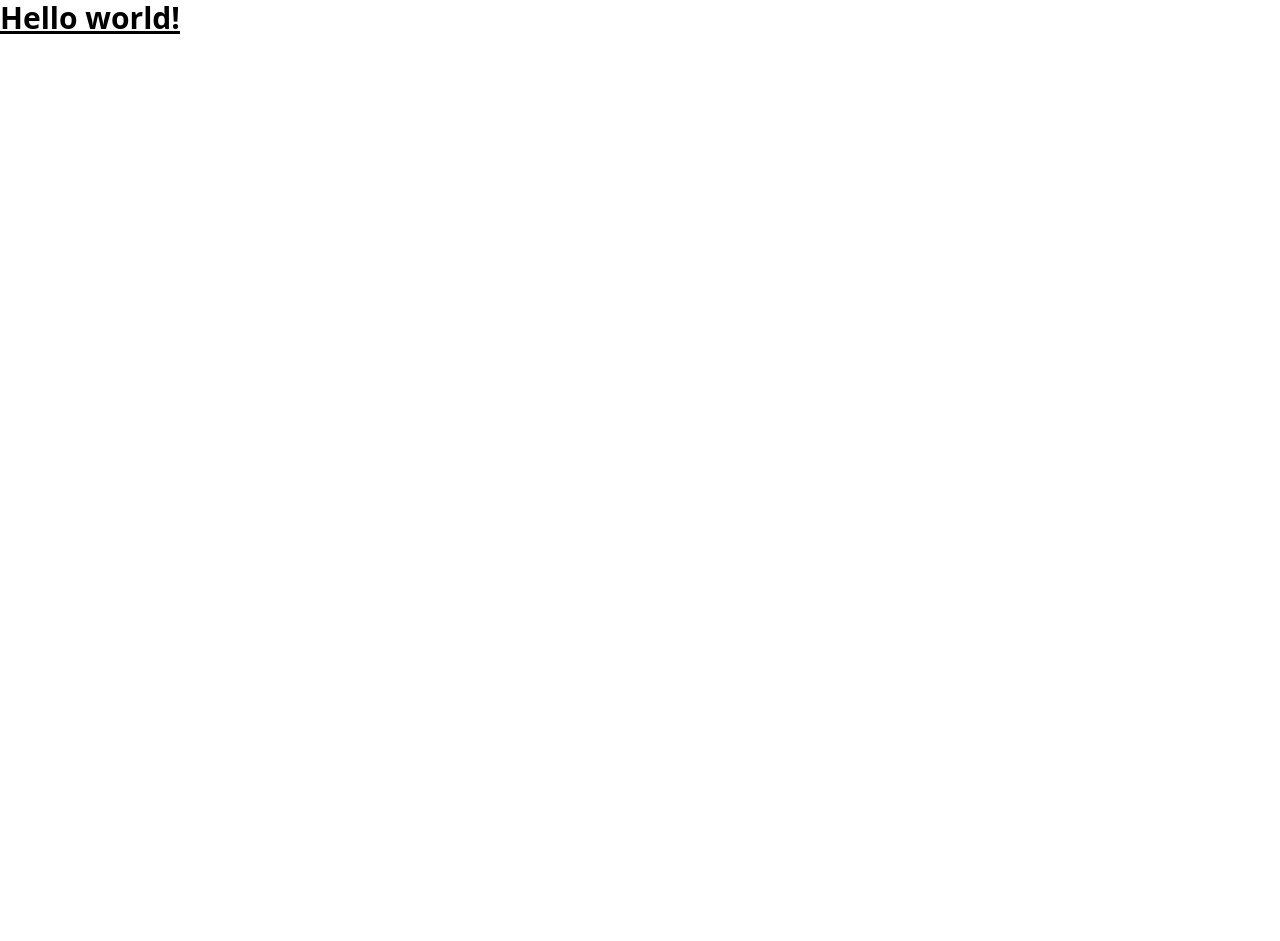
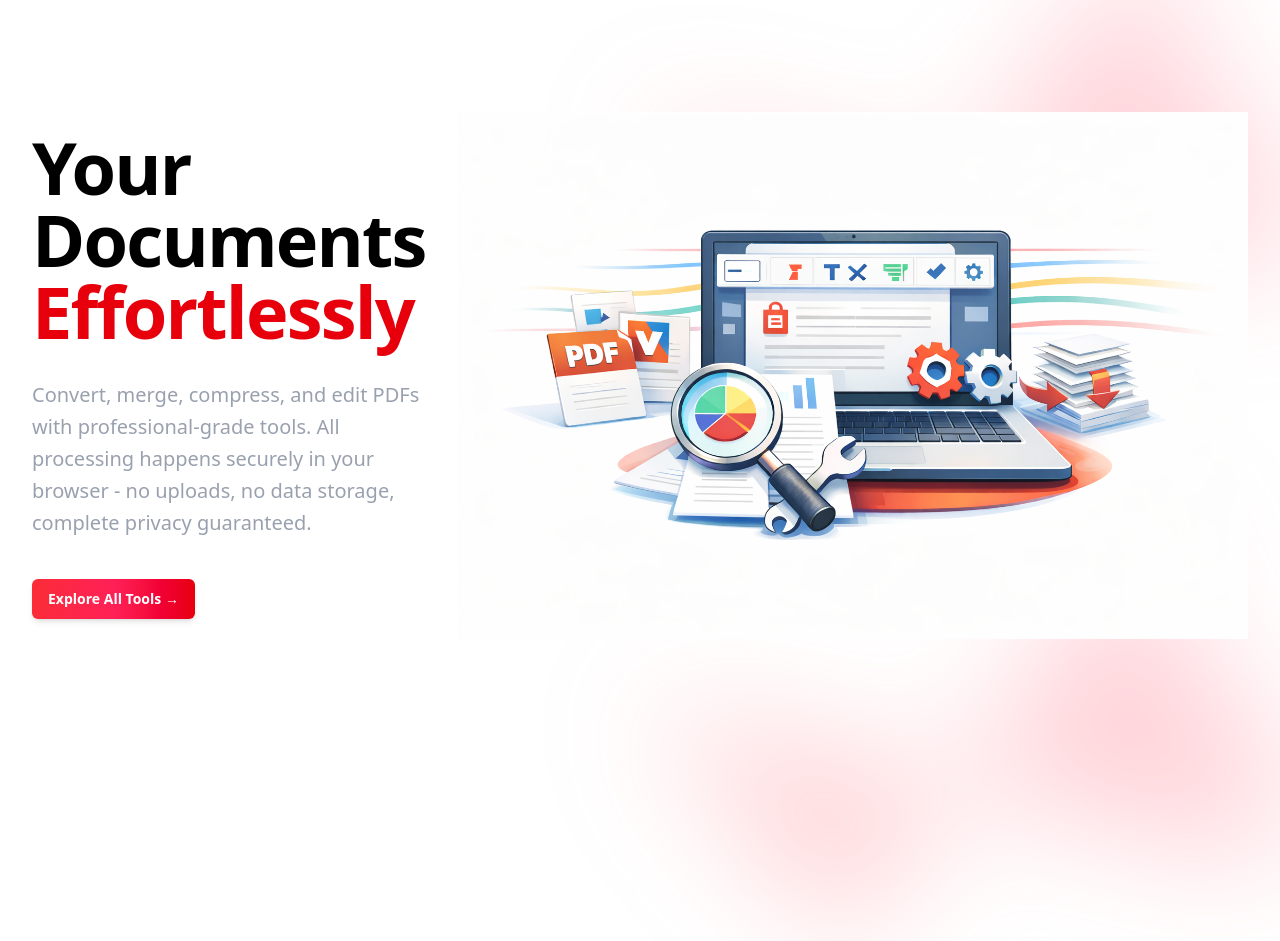
Before and after one commit to harshala17/pdfutilitysuite, an Angular app in the folder frontend/pdf-utility-ui/: page /home in a window 1280 px wide. Before the commit this address led to /. Before the commit the page ends 800 px from the top, so only its background shows below. Built offline with nearby package versions, Linux system fonts and the light colour scheme.

Commit message:
Landing page designed

```diff
--- a/frontend/pdf-utility-ui/angular.json
+++ b/frontend/pdf-utility-ui/angular.json
@@ -22,7 +22,8 @@
               {
                 "glob": "**/*",
                 "input": "public"
-              }
+              },
+              "src/assets"
             ],
             "styles": [
               "src/styles.css"
--- a/frontend/pdf-utility-ui/src/app/app.html
+++ b/frontend/pdf-utility-ui/src/app/app.html
@@ -1,3 +1 @@
-<h1 class="text-3xl font-bold underline">
-  Hello world!
-</h1>
+<router-outlet></router-outlet>
--- a/frontend/pdf-utility-ui/src/app/app.routes.ts
+++ b/frontend/pdf-utility-ui/src/app/app.routes.ts
@@ -1,3 +1,11 @@
 import { Routes } from '@angular/router';
+import { LandingPage } from '../pages/landing-page/landing-page';
 
-export const routes: Routes = [];
+export const routes: Routes = [
+    {
+        path: 'home', component: LandingPage
+    },
+    {
+        path: '', redirectTo: 'home', pathMatch: 'full'
+    }
+];
--- a/frontend/pdf-utility-ui/src/app/app.ts
+++ b/frontend/pdf-utility-ui/src/app/app.ts
@@ -3,9 +3,9 @@ import { RouterOutlet } from '@angular/router';
 
 @Component({
   selector: 'app-root',
-  // imports: [RouterOutlet],
+  imports: [RouterOutlet,],
   templateUrl: './app.html',
-  styleUrl: './app.css'
+  styleUrl: './app.css',
 })
 export class App {
   protected readonly title = signal('pdf-utility-ui');
--- a/frontend/pdf-utility-ui/src/pages/landing-page/landing-page.html
+++ b/frontend/pdf-utility-ui/src/pages/landing-page/landing-page.html
@@ -1 +1,90 @@
-<p>landing-page works!</p>
+<div>
+  <div class="relative isolate px-6 pt-2 lg:px-8">
+    <div
+      aria-hidden="true"
+      class="absolute inset-x-0 -top-40 -z-10 transform-gpu overflow-hidden blur-3xl sm:-top-80"
+    >
+      <div
+        style="
+          clip-path: polygon(
+            74.1% 44.1%,
+            100% 61.6%,
+            97.5% 26.9%,
+            85.5% 0.1%,
+            80.7% 2%,
+            72.5% 32.5%,
+            60.2% 62.4%,
+            52.4% 68.1%,
+            47.5% 58.3%,
+            45.2% 34.5%,
+            27.5% 76.7%,
+            0.1% 64.9%,
+            17.9% 100%,
+            27.6% 76.8%,
+            76.1% 97.7%,
+            74.1% 44.1%
+          );
+        "
+        class="relative left-[calc(50%+3rem)] aspect-1155/678 w-144.5 -translate-x-1/2 bg-linear-to-tr from-red-400 via-rose-400 to-red-600 opacity-30 sm:left-[calc(50%+36rem)] sm:w-288.75"
+      ></div>
+    </div>
+    <div class="flex items-center justify-between py-2 sm:py-18 lg:py-26">
+      <div class="w-1/2 pr-8">
+        <h1 class="text-5xl font-semibold tracking-tight text-balance text-black sm:text-7xl">
+          Your Documents
+        </h1>
+        <h1 class="text-5xl font-semibold tracking-tight text-balance text-red-600 sm:text-7xl">
+          Effortlessly
+        </h1>
+        <p class="mt-8 text-lg font-medium text-pretty text-gray-400 sm:text-xl/8">
+          Convert, merge, compress, and edit PDFs with professional-grade tools. All processing
+          happens securely in your browser - no uploads, no data storage, complete privacy
+          guaranteed.
+        </p>
+        <div class="mt-10 flex items-start justify-start gap-x-6">
+          <a
+            href="#"
+            class="rounded-md bg-gradient-to-r from-red-500 via-rose-500 to-red-600 px-4 py-2.5 text-sm font-semibold text-white shadow-md hover:from-red-600 hover:via-rose-600 hover:to-red-700 transition-all duration-300 focus-visible:outline-2 focus-visible:outline-offset-2 focus-visible:outline-red-500"
+          >
+            Explore All Tools <span aria-hidden="true">→</span>
+          </a>
+        </div>
+      </div>
+      <div class="relative w-full h-full">
+        <img
+          src="assets/pdfutilitylandingpage.png"
+          alt="landing page image"
+          class="h-full w-full object-cover [mask-image:radial-gradient(120%_120%_at_50%_50%,black_60%,transparent_100%)]"
+        />
+      </div>
+    </div>
+    <div
+      aria-hidden="true"
+      class="absolute inset-x-0 top-[calc(100%-13rem)] -z-10 transform-gpu overflow-hidden blur-3xl sm:top-[calc(100%-30rem)]"
+    >
+      <div
+        style="
+          clip-path: polygon(
+            74.1% 44.1%,
+            100% 61.6%,
+            97.5% 26.9%,
+            85.5% 0.1%,
+            80.7% 2%,
+            72.5% 32.5%,
+            60.2% 62.4%,
+            52.4% 68.1%,
+            47.5% 58.3%,
+            45.2% 34.5%,
+            27.5% 76.7%,
+            0.1% 64.9%,
+            17.9% 100%,
+            27.6% 76.8%,
+            76.1% 97.7%,
+            74.1% 44.1%
+          );
+        "
+        class="relative left-[calc(50%+3rem)] aspect-1155/678 w-144.5 -translate-x-1/2 bg-linear-to-tr from-red-400 via-rose-400 to-red-600 opacity-30 sm:left-[calc(50%+36rem)] sm:w-288.75"
+      ></div>
+    </div>
+  </div>
+</div>
--- a/frontend/pdf-utility-ui/src/pages/landing-page/landing-page.ts
+++ b/frontend/pdf-utility-ui/src/pages/landing-page/landing-page.ts
@@ -1,8 +1,9 @@
-import { Component } from '@angular/core';
+import { Component, CUSTOM_ELEMENTS_SCHEMA } from '@angular/core';
 
 @Component({
   selector: 'app-landing-page',
   imports: [],
+  schemas: [CUSTOM_ELEMENTS_SCHEMA],
   templateUrl: './landing-page.html',
   styleUrl: './landing-page.css',
 })
```
Also changed, not shown: 1 other file (tests, documents, lock files or other folders).
